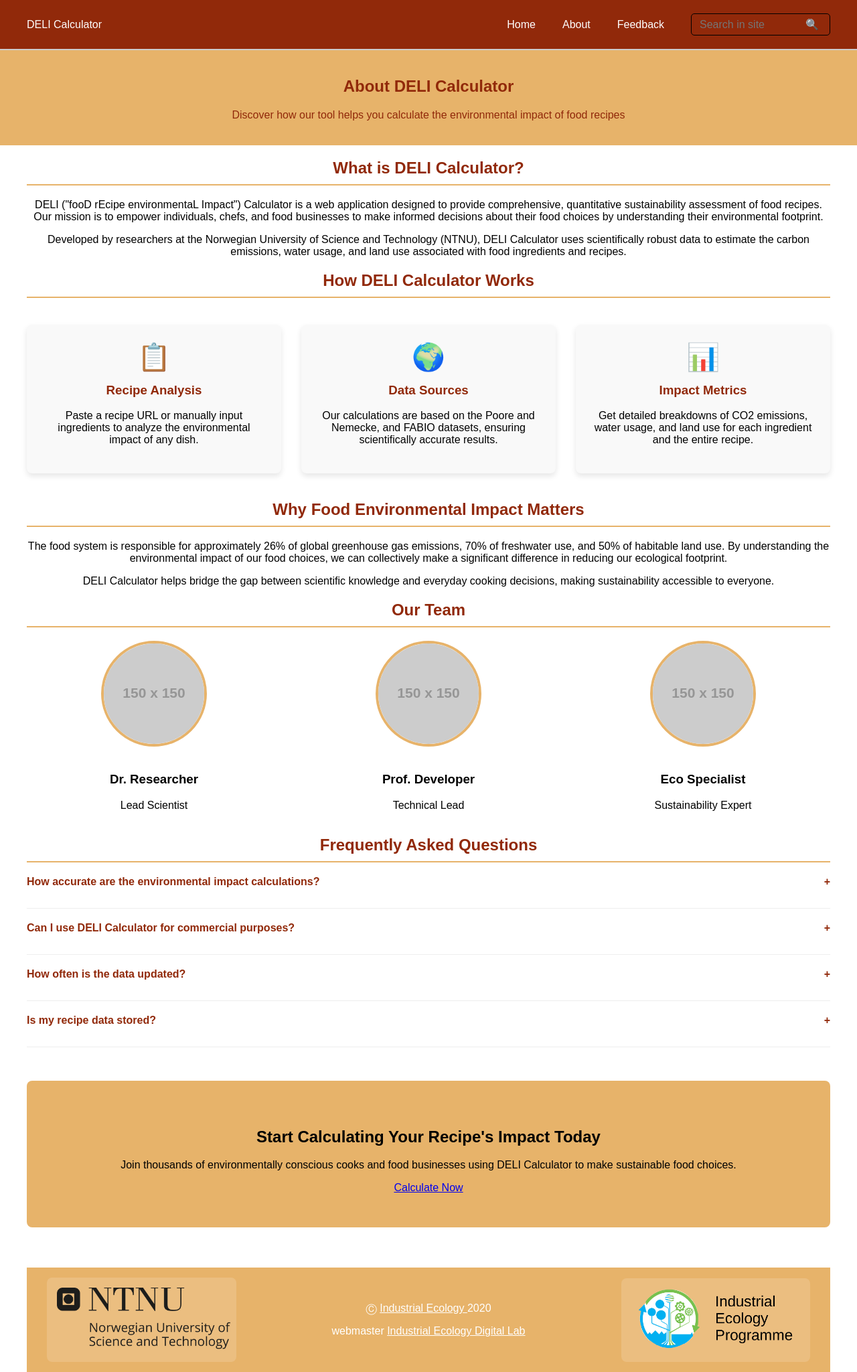
After one commit to NTNU-IndEcol/deli-calculator, a Flask app: page /about in a window 1280 px wide. The commit adds this page. Shown: the whole page at 67% size. Run offline with Flask 3, Linux system fonts and the light colour scheme; grey boxes labelled with a size stand in for pictures from a placeholder-image service; some libraries are stand-ins or nearby versions.

Commit message:
update Home and About

```diff
--- a/app/app.py
+++ b/app/app.py
@@ -19,9 +19,14 @@
 
 # Main route serving the frontend
 @app.route('/')
-def home():
+def index():
     """Serve the main interface"""
     return render_template('index.html')
+
+@app.route('/about')
+def about():
+    return render_template('about.html')  # You'll need to create this template
+
 def list_routes():
     return jsonify([str(rule) for rule in app.url_map.iter_rules()])
 
--- a/app/frontend/static/css/style.css
+++ b/app/frontend/static/css/style.css
@@ -146,7 +146,7 @@
     overflow-y: auto;
     position: absolute;
     background: white;
-    width: 200px;
+    width: 150px;
     display: none;
 }
 .autocomplete-list li {
@@ -209,7 +209,7 @@
 
 
 .recipe-selector {
-    max-width: 600px;
+    max-width: 500px;
     margin: 20px auto;
     padding: 20px;
     background: #f8f8f8;
@@ -275,7 +275,7 @@
     margin-top: 15px;
     width: 100%;
     padding: 12px;
-    background: #2196F3;
+    background: rgb(155, 62, 34);
     color: white;
     border: none;
     border-radius: 4px;
@@ -650,6 +650,7 @@
     margin-top: 10px;
     color: white;
     width: 100%;
+    height: 75%;
     max-width: 1200px; /* Match header width */
 }
 
@@ -664,7 +665,7 @@
 .footer-logo {
     flex: 1;
     text-align: center;
-    min-width: 120px;
+    min-width: 80px;
     padding: 10px;
     background-color: rgba(255, 255, 255, 0.15); /* Light background for logos */
     border-radius: 8px;
@@ -694,6 +695,26 @@
 
 /* Responsive adjustments */
 @media (max-width: 768px) {
+    .map-overlay-container {
+        height: 600px;
+    }
+
+    .results-overlay {
+        position: relative;
+        width: calc(100% - 40px);
+        top: 0;
+        left: 0;
+        margin: 0 auto 20px;
+    }
+
+    .results-overlay .metric h3 {
+        font-size: 13px;
+    }
+
+    .results-overlay .value {
+        font-size: 14px;
+    }
+
     .footer-content {
         flex-direction: column;
         gap: 20px;
--- /dev/null
+++ b/app/frontend/templates/about.html
@@ -0,0 +1,296 @@
+<!DOCTYPE html>
+<html lang="en">
+<head>
+    <meta charset="UTF-8">
+    <meta name="viewport" content="width=device-width, initial-scale=1.0">
+    <title>About - DELI Calculator</title>
+    <link rel="stylesheet" href="{{ url_for('static', filename='css/style.css') }}">
+    <script src="https://code.jquery.com/jquery-3.6.0.min.js"></script>
+    <script src="https://code.jquery.com/ui/1.13.1/jquery-ui.min.js"></script>
+    <script src="https://cdn.jsdelivr.net/npm/bootstrap@5.3.0/dist/js/bootstrap.bundle.min.js"></script>
+    <link rel="stylesheet" href="https://code.jquery.com/ui/1.13.1/themes/base/jquery-ui.css">
+    <link rel="stylesheet" href="https://unpkg.com/leaflet@1.9.4/dist/leaflet.css" />
+    <script src="https://unpkg.com/leaflet@1.9.4/dist/leaflet.js"></script>
+    <style>
+        /* Additional styles specific to the about page */
+        .about-hero {
+            text-align: center;
+            padding: 20px 40px;
+            background-color: rgb(231, 179, 106);/*rgba(230, 179, 12, 0.59); /* 41% transparent */
+            color:  rgb(145, 41, 10);
+            display: flex;
+            flex-direction: column;
+            align-items: center;
+            justify-content: center;
+            width: 100%;
+            max-width: 1200px;
+
+        }
+
+        .about-container {
+            max-width: 1200px;
+            margin: 0 auto;
+            padding: 0 20px;
+        }
+
+        .about-section {
+            margin-bottom: 50px 0;
+            max-width: 1200px;
+        }
+
+        .about-section h2 {
+            color: rgb(145, 41, 10);
+            border-bottom: 2px solid rgb(231, 179, 106);
+            padding-bottom: 10px;
+            margin-bottom: 20px;
+        }
+
+        .feature-grid {
+            display: grid;
+            grid-template-columns: repeat(auto-fit, minmax(300px, 1fr));
+            gap: 30px;
+            margin: 40px 0;
+        }
+
+        .feature-card {
+            background: #f9f9f9;
+            border-radius: 8px;
+            padding: 25px;
+            box-shadow: 0 4px 8px rgba(0,0,0,0.1);
+            transition: transform 0.3s ease;
+        }
+
+        .feature-card:hover {
+            transform: translateY(-5px);
+        }
+
+        .feature-card h3 {
+            color:  rgb(145, 41, 10);
+            margin-top: 0;
+        }
+
+        .feature-icon {
+            font-size: 2.5rem;
+            color: rgb(145, 41, 10);
+            margin-bottom: 15px;
+        }
+
+        .team-grid {
+            display: grid;
+            grid-template-columns: repeat(auto-fit, minmax(250px, 1fr));
+            gap: 30px;
+        }
+
+        .team-member {
+            text-align: center;
+        }
+
+        .team-member img {
+            width: 150px;
+            height: 150px;
+            border-radius: 50%;
+            object-fit: cover;
+            margin-bottom: 15px;
+            border: 4px solid rgb(231, 179, 106);
+        }
+
+        .faq-item {
+            margin-bottom: 20px;
+            border-bottom: 1px solid #eee;
+            padding-bottom: 20px;
+        }
+
+        .faq-question {
+            font-weight: bold;
+            color:  rgb(145, 41, 10);
+            margin-bottom: 10px;
+            cursor: pointer;
+            display: flex;
+            justify-content: space-between;
+            align-items: center;
+        }
+
+        .faq-answer {
+            color: #302e2e;
+            line-height: 1.6;
+        }
+
+        .cta-section {
+            background: rgb(231, 179, 106);
+            padding: 50px 20px;
+            text-align: center;
+            border-radius: 8px;
+            margin: 50px 0;
+        }
+
+        @media (max-width: 768px) {
+            .feature-grid, .team-grid {
+                grid-template-columns: 1fr;
+            }
+        }
+    </style>
+</head>
+<body>
+    <header class="header">
+        <div class="header-logo"></div>
+        <span class="header-title">DELI Calculator</span>
+        <nav class="nav-menu">
+            <a href="{{ url_for('index') }}">Home</a>
+            <a href="{{ url_for('about') }}" class="active">About</a>
+            <a href="feeback.html">Feedback</a>
+            <a></a>
+        </nav>
+        <div class="search-bar">
+            <input type="text" id="search-input" placeholder="Search in site">
+            <button id="search-btn">🔍</button>
+        </div>
+    </header>
+
+    <!-- Hero Section -->
+    <section class="about-hero">
+        <div class="about-container">
+            <h1>About DELI Calculator</h1>
+            <p class="lead">Discover how our tool helps you calculate the environmental impact of food recipes</p>
+        </div>
+    </section>
+
+    <main class="about-container">
+        <!-- What is DELI Section -->
+        <section class="about-section">
+            <h2>What is DELI Calculator?</h2>
+            <p>DELI ("fooD rEcipe environmentaL Impact") Calculator is a web application designed to provide comprehensive, quantitative sustainability assessment of food recipes. Our mission is to empower individuals, chefs, and food businesses to make informed decisions about their food choices by understanding their environmental footprint.</p>
+
+            <p>Developed by researchers at the Norwegian University of Science and Technology (NTNU), DELI Calculator uses scientifically robust data to estimate the carbon emissions, water usage, and land use associated with food ingredients and recipes.</p>
+        </section>
+
+        <!-- How it Works Section -->
+        <section class="about-section">
+            <h2>How DELI Calculator Works</h2>
+            <div class="feature-grid">
+                <div class="feature-card">
+                    <div class="feature-icon">📋</div>
+                    <h3>Recipe Analysis</h3>
+                    <p>Paste a recipe URL or manually input ingredients to analyze the environmental impact of any dish.</p>
+                </div>
+
+                <div class="feature-card">
+                    <div class="feature-icon">🌍</div>
+                    <h3>Data Sources</h3>
+                    <p>Our calculations are based on the Poore and Nemecke, and FABIO datasets, ensuring scientifically accurate results.</p>
+                </div>
+
+                <div class="feature-card">
+                    <div class="feature-icon">📊</div>
+                    <h3>Impact Metrics</h3>
+                    <p>Get detailed breakdowns of CO2 emissions, water usage, and land use for each ingredient and the entire recipe.</p>
+                </div>
+            </div>
+        </section>
+
+        <!-- Why It Matters Section -->
+        <section class="about-section">
+            <h2>Why Food Environmental Impact Matters</h2>
+            <p>The food system is responsible for approximately 26% of global greenhouse gas emissions, 70% of freshwater use, and 50% of habitable land use. By understanding the environmental impact of our food choices, we can collectively make a significant difference in reducing our ecological footprint.</p>
+
+            <p>DELI Calculator helps bridge the gap between scientific knowledge and everyday cooking decisions, making sustainability accessible to everyone.</p>
+        </section>
+
+        <!-- Team Section -->
+        <section class="about-section">
+            <h2>Our Team</h2>
+            <div class="team-grid">
+                <div class="team-member">
+                    <img src="https://placehold.co/150x150/f7b65a/white?text=DR" alt="Team Member">
+                    <h3>Dr. Researcher</h3>
+                    <p>Lead Scientist</p>
+                </div>
+
+                <div class="team-member">
+                    <img src="https://placehold.co/150x150/f7b65a/white?text=PD" alt="Team Member">
+                    <h3>Prof. Developer</h3>
+                    <p>Technical Lead</p>
+                </div>
+
+                <div class="team-member">
+                    <img src="https://placehold.co/150x150/f7b65a/white?text=ES" alt="Team Member">
+                    <h3>Eco Specialist</h3>
+                    <p>Sustainability Expert</p>
+                </div>
+            </div>
+        </section>
+
+        <!-- FAQ Section -->
+        <section class="about-section">
+            <h2>Frequently Asked Questions</h2>
+
+            <div class="faq-item">
+                <div class="faq-question">
+                    <span>How accurate are the environmental impact calculations?</span>
+                    <span>+</span>
+                </div>
+                <div class="faq-answer">
+                    <p>Our calculations are based on the comprehensive Poore and Nemecke FABIO datasets, which are among the most complete and scientifically robust databases for food environmental impact. However, it's important to note that these are estimates based on average values, and actual impacts can vary based on specific farming practices, transportation methods, and other factors.</p>
+                </div>
+            </div>
+
+            <div class="faq-item">
+                <div class="faq-question">
+                    <span>Can I use DELI Calculator for commercial purposes?</span>
+                    <span>+</span>
+                </div>
+                <div class="faq-answer">
+                    <p>Yes, DELI Calculator can be used by restaurants, food businesses, and other commercial entities. We offer enterprise solutions with additional features and support. Please contact us for more information.</p>
+                </div>
+            </div>
+
+            <div class="faq-item">
+                <div class="faq-question">
+                    <span>How often is the data updated?</span>
+                    <span>+</span>
+                </div>
+                <div class="faq-answer">
+                    <p>We continuously work to improve our database and update it annually with the latest available scientific research. Our team monitors emerging studies to ensure our calculations reflect current understanding of food environmental impacts.</p>
+                </div>
+            </div>
+
+            <div class="faq-item">
+                <div class="faq-question">
+                    <span>Is my recipe data stored?</span>
+                    <span>+</span>
+                </div>
+                <div class="faq-answer">
+                    <p>We value your privacy. Recipe data analyzed through our public tool is not stored permanently. For registered users who wish to save their recipes, we implement strict data protection measures in compliance with GDPR regulations.</p>
+                </div>
+            </div>
+        </section>
+
+        <!-- Call to Action Section -->
+        <section class="cta-section">
+            <h2>Start Calculating Your Recipe's Impact Today</h2>
+            <p>Join thousands of environmentally conscious cooks and food businesses using DELI Calculator to make sustainable food choices.</p>
+            <a href="{{ url_for('index') }}" class="button button-primary">Calculate Now</a>
+        </section>
+    </main>
+
+    <!-- Footer -->
+    {% include 'footer.html' %}
+
+    <script>
+        // Simple FAQ toggle functionality
+        document.querySelectorAll('.faq-question').forEach(question => {
+            question.addEventListener('click', () => {
+                const answer = question.nextElementSibling;
+                const isVisible = answer.style.display === 'block';
+
+                answer.style.display = isVisible ? 'none' : 'block';
+                question.querySelector('span:last-child').textContent = isVisible ? '+' : '-';
+            });
+        });
+
+        // Initially hide all answers
+        document.querySelectorAll('.faq-answer').forEach(answer => {
+            answer.style.display = 'none';
+        });
+    </script>
+</body>
+</html>
```
Also changed, not shown: app/backend/data/recipes.json (+77 -61 lines), app/frontend/templates/index.html (+4 -3 lines).
